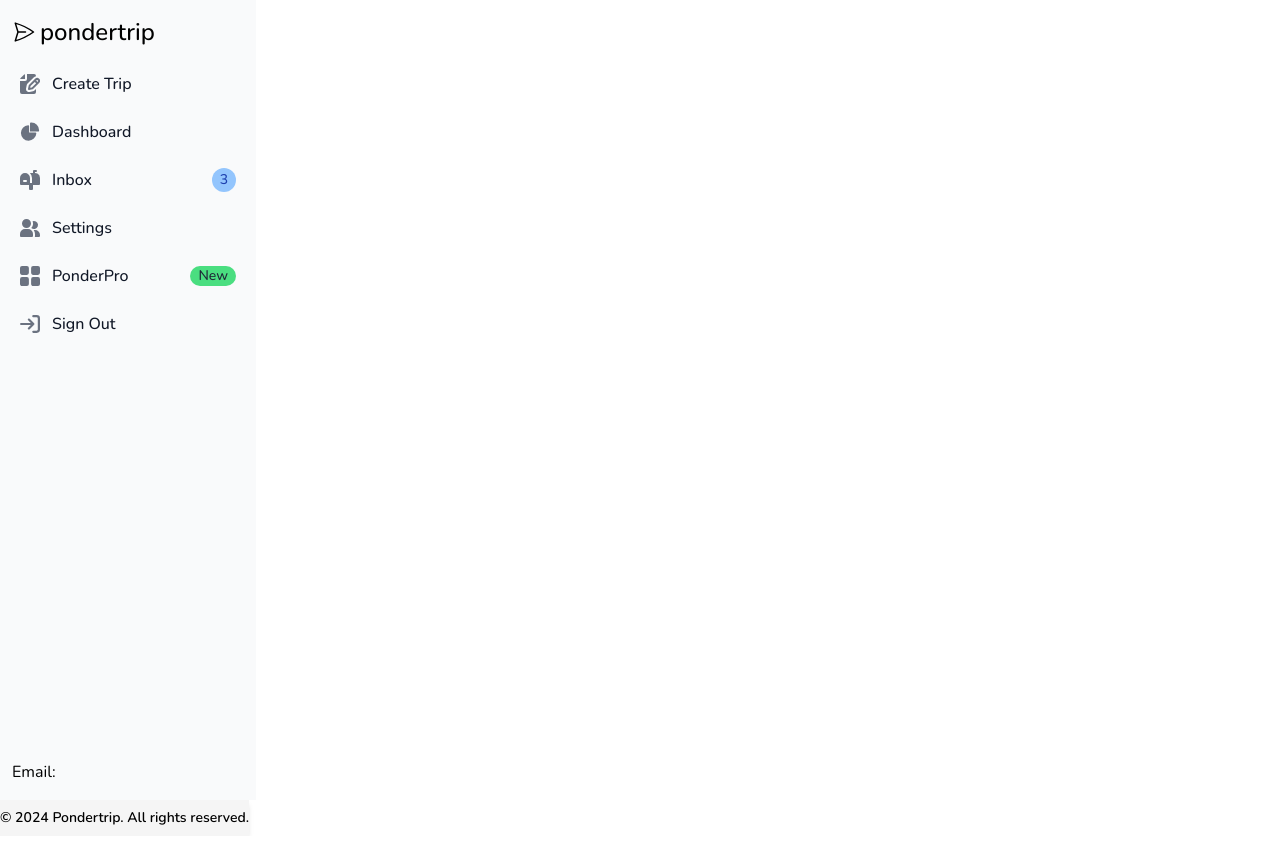
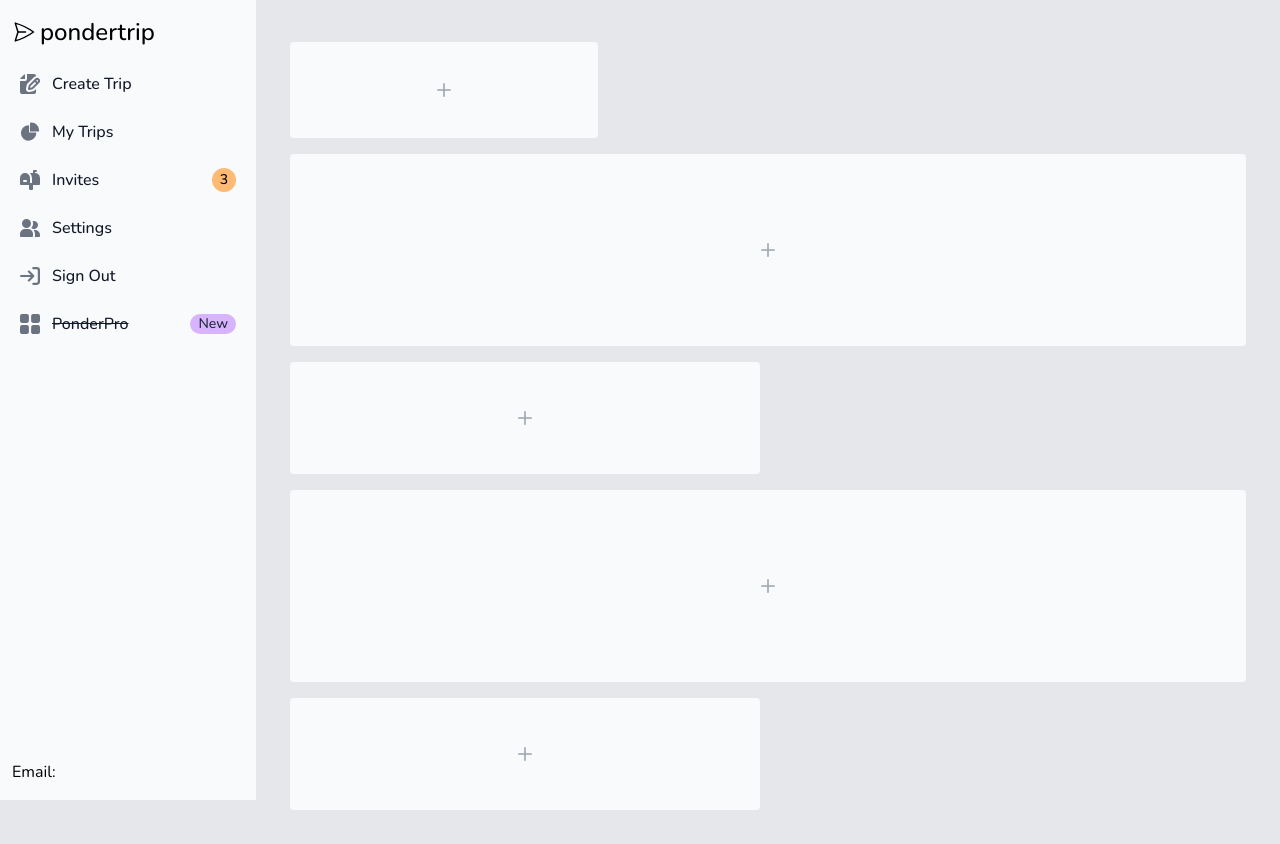
Before and after one commit to Grupith/pondertrip, a Next.js app: page /dashboard in a window 1280 px wide. Built offline with nearby package versions, Linux system fonts and the light colour scheme; no server answers.

Commit message:
setup sidebar links

```diff
--- a/app/Firebase.ts
+++ b/app/Firebase.ts
@@ -1,6 +1,6 @@
 // Import the functions you need from the SDKs you need
 import { initializeApp } from "firebase/app"
-import { getAnalytics } from "firebase/analytics"
+import { getAnalytics, isSupported } from "firebase/analytics"
 import { getAuth } from "firebase/auth"
 
 // TODO: Add SDKs for Firebase products that you want to use
@@ -19,7 +19,7 @@ const firebaseConfig = {
 }
 // Initialize Firebase
 const app = initializeApp(firebaseConfig)
-const analytics = getAnalytics(app)
+const analytics = isSupported().then((yes) => (yes ? getAnalytics(app) : null))
 const auth = getAuth(app)
 
 export { auth }
--- a/app/components/Sidebar.tsx
+++ b/app/components/Sidebar.tsx
@@ -80,8 +80,8 @@ export default function Sidebar() {
                 </a>
               </li>
               <li>
-                <a
-                  href="#"
+                <Link
+                  href="/dashboard"
                   className="flex items-center p-2 text-gray-900 rounded-lg dark:text-white hover:bg-gray-100 dark:hover:bg-gray-700 group"
                 >
                   <svg
@@ -94,8 +94,8 @@ export default function Sidebar() {
                     <path d="M16.975 11H10V4.025a1 1 0 0 0-1.066-.998 8.5 8.5 0 1 0 9.039 9.039.999.999 0 0 0-1-1.066h.002Z" />
                     <path d="M12.5 0c-.157 0-.311.01-.565.027A1 1 0 0 0 11 1.02V10h8.975a1 1 0 0 0 1-.935c.013-.188.028-.374.028-.565A8.51 8.51 0 0 0 12.5 0Z" />
                   </svg>
-                  <span className="ms-3">Dashboard</span>
-                </a>
+                  <span className="ms-3">My Trips</span>
+                </Link>
               </li>
               <li>
                 <a
@@ -111,15 +111,15 @@ export default function Sidebar() {
                   >
                     <path d="m17.418 3.623-.018-.008a6.713 6.713 0 0 0-2.4-.569V2h1a1 1 0 1 0 0-2h-2a1 1 0 0 0-1 1v2H9.89A6.977 6.977 0 0 1 12 8v5h-2V8A5 5 0 1 0 0 8v6a1 1 0 0 0 1 1h8v4a1 1 0 0 0 1 1h2a1 1 0 0 0 1-1v-4h6a1 1 0 0 0 1-1V8a5 5 0 0 0-2.582-4.377ZM6 12H4a1 1 0 0 1 0-2h2a1 1 0 0 1 0 2Z" />
                   </svg>
-                  <span className="flex-1 ms-3 whitespace-nowrap">Inbox</span>
-                  <span className="inline-flex items-center justify-center w-3 h-3 p-3 ms-3 text-sm font-medium text-blue-800 bg-blue-300 rounded-full dark:bg-blue-900 dark:text-blue-300">
+                  <span className="flex-1 ms-3 whitespace-nowrap">Invites</span>
+                  <span className="inline-flex items-center justify-center w-3 h-3 p-3 ms-3 text-sm font-medium text-black bg-orange-300 rounded-full dark:bg-blue-900 dark:text-blue-300">
                     3
                   </span>
                 </a>
               </li>
               <li>
-                <a
-                  href="#"
+                <Link
+                  href="/dashboard/settings"
                   className="flex items-center p-2 text-gray-900 rounded-lg dark:text-white hover:bg-gray-100 dark:hover:bg-gray-700 group"
                 >
                   <svg
@@ -134,30 +134,9 @@ export default function Sidebar() {
                   <span className="flex-1 ms-3 whitespace-nowrap">
                     Settings
                   </span>
-                </a>
+                </Link>
               </li>
-              <li>
-                <a
-                  href="#"
-                  className="flex items-center p-2 text-gray-900 rounded-lg dark:text-white hover:bg-gray-100 dark:hover:bg-gray-700 group"
-                >
-                  <svg
-                    className="flex-shrink-0 w-5 h-5 text-gray-500 transition duration-75 dark:text-gray-400 group-hover:text-gray-900 dark:group-hover:text-white"
-                    aria-hidden="true"
-                    xmlns="http://www.w3.org/2000/svg"
-                    fill="currentColor"
-                    viewBox="0 0 18 18"
-                  >
-                    <path d="M6.143 0H1.857A1.857 1.857 0 0 0 0 1.857v4.286C0 7.169.831 8 1.857 8h4.286A1.857 1.857 0 0 0 8 6.143V1.857A1.857 1.857 0 0 0 6.143 0Zm10 0h-4.286A1.857 1.857 0 0 0 10 1.857v4.286C10 7.169 10.831 8 11.857 8h4.286A1.857 1.857 0 0 0 18 6.143V1.857A1.857 1.857 0 0 0 16.143 0Zm-10 10H1.857A1.857 1.857 0 0 0 0 11.857v4.286C0 17.169.831 18 1.857 18h4.286A1.857 1.857 0 0 0 8 16.143v-4.286A1.857 1.857 0 0 0 6.143 10Zm10 0h-4.286A1.857 1.857 0 0 0 10 11.857v4.286c0 1.026.831 1.857 1.857 1.857h4.286A1.857 1.857 0 0 0 18 16.143v-4.286A1.857 1.857 0 0 0 16.143 10Z" />
-                  </svg>
-                  <span className="flex-1 ms-3 whitespace-nowrap">
-                    PonderPro
-                  </span>
-                  <span className="inline-flex items-center justify-center px-2 ms-3 text-sm font-medium text-gray-800 bg-green-400 rounded-full dark:bg-gray-700 dark:text-gray-300">
-                    New
-                  </span>
-                </a>
-              </li>
+
               <li
                 onClick={() => {
                   signOut()
@@ -189,6 +168,28 @@ export default function Sidebar() {
                   </span>
                 </a>
               </li>
+              <li>
+                <a
+                  href="#"
+                  className="flex items-center p-2 text-gray-900 rounded-lg dark:text-white hover:bg-gray-100 dark:hover:bg-gray-700 group"
+                >
+                  <svg
+                    className="flex-shrink-0 w-5 h-5 text-gray-500 transition duration-75 dark:text-gray-400 group-hover:text-gray-900 dark:group-hover:text-white"
+                    aria-hidden="true"
+                    xmlns="http://www.w3.org/2000/svg"
+                    fill="currentColor"
+                    viewBox="0 0 18 18"
+                  >
+                    <path d="M6.143 0H1.857A1.857 1.857 0 0 0 0 1.857v4.286C0 7.169.831 8 1.857 8h4.286A1.857 1.857 0 0 0 8 6.143V1.857A1.857 1.857 0 0 0 6.143 0Zm10 0h-4.286A1.857 1.857 0 0 0 10 1.857v4.286C10 7.169 10.831 8 11.857 8h4.286A1.857 1.857 0 0 0 18 6.143V1.857A1.857 1.857 0 0 0 16.143 0Zm-10 10H1.857A1.857 1.857 0 0 0 0 11.857v4.286C0 17.169.831 18 1.857 18h4.286A1.857 1.857 0 0 0 8 16.143v-4.286A1.857 1.857 0 0 0 6.143 10Zm10 0h-4.286A1.857 1.857 0 0 0 10 11.857v4.286c0 1.026.831 1.857 1.857 1.857h4.286A1.857 1.857 0 0 0 18 16.143v-4.286A1.857 1.857 0 0 0 16.143 10Z" />
+                  </svg>
+                  <span className="flex-1 ms-3 whitespace-nowrap line-through">
+                    PonderPro
+                  </span>
+                  <span className="inline-flex items-center justify-center px-2 ms-3 text-sm font-medium text-gray-800 bg-purple-300 rounded-full dark:bg-gray-700 dark:text-gray-300">
+                    New
+                  </span>
+                </a>
+              </li>
             </ul>
           </div>
           <p>Email: {user && user.email}</p>
--- a/app/dashboard/page.tsx
+++ b/app/dashboard/page.tsx
@@ -1,38 +1,128 @@
 "use client"
 import React from "react"
 import { useTheme } from "../ThemeContext"
-import { useAuth } from "../FirebaseContext"
-import { useRouter } from "next/navigation"
 import Sidebar from "../components/Sidebar"
 
 export default function Dashboard() {
   const { darkMode } = useTheme()
-  const { user, signOut } = useAuth()
-  const router = useRouter()
   return (
-    <div className="flex">
+    <div className="">
       <Sidebar />
       <main className={`${darkMode ? "dark" : ""} `}>
-        <div className="pt-2 min-h-screen overflow-hidden fade-in-0 animate-in animate-out duration-700 bg-neutral-100 dark:bg-slate-900 dark:text-white">
-          <div>
-            <h1 className="text-3xl font-bold">Dashboard</h1>
-            <p className="text-xl mt-4 font-bold">
-              Email: {user && user.email}
-            </p>
-            <button
-              onClick={() => {
-                signOut()
-                router.push("/")
-              }}
-              className="mt-4"
-            >
-              Sign out
-            </button>
+        <div className="pt-2 min-h-screen overflow-hidden fade-in-0 animate-in animate-out duration-700 bg-gray-200 dark:bg-slate-900 dark:text-white">
+          {/* Dashboard View */}
+          <div className="p-4 sm:ml-64">
+            <div className="p-4 border-2 border-gray-200 border-dashed rounded-lg dark:border-gray-700">
+              <div className="grid grid-cols-3 gap-4 mb-4">
+                {/* Repeat this block as needed */}
+                <div className="flex items-center justify-center h-24 rounded bg-slate-50 dark:bg-gray-800">
+                  <p className="text-2xl text-gray-400 dark:text-gray-500">
+                    <svg
+                      className="w-3.5 h-3.5"
+                      aria-hidden="true"
+                      xmlns="http://www.w3.org/2000/svg"
+                      fill="none"
+                      viewBox="0 0 18 18"
+                    >
+                      <path
+                        stroke="currentColor"
+                        strokeLinecap="round"
+                        strokeLinejoin="round"
+                        strokeWidth="2"
+                        d="M9 1v16M1 9h16"
+                      />
+                    </svg>
+                  </p>
+                </div>
+                {/* End of repeatable block */}
+              </div>
+              <div className="flex items-center justify-center h-48 mb-4 rounded bg-gray-50 dark:bg-gray-800">
+                <p className="text-2xl text-gray-400 dark:text-gray-500">
+                  <svg
+                    className="w-3.5 h-3.5"
+                    aria-hidden="true"
+                    xmlns="http://www.w3.org/2000/svg"
+                    fill="none"
+                    viewBox="0 0 18 18"
+                  >
+                    <path
+                      stroke="currentColor"
+                      strokeLinecap="round"
+                      strokeLinejoin="round"
+                      strokeWidth="2"
+                      d="M9 1v16M1 9h16"
+                    />
+                  </svg>
+                </p>
+              </div>
+              <div className="grid grid-cols-2 gap-4 mb-4">
+                {/* Repeat this block as needed */}
+                <div className="flex items-center justify-center rounded bg-gray-50 h-28 dark:bg-gray-800">
+                  <p className="text-2xl text-gray-400 dark:text-gray-500">
+                    <svg
+                      className="w-3.5 h-3.5"
+                      aria-hidden="true"
+                      xmlns="http://www.w3.org/2000/svg"
+                      fill="none"
+                      viewBox="0 0 18 18"
+                    >
+                      <path
+                        stroke="currentColor"
+                        strokeLinecap="round"
+                        strokeLinejoin="round"
+                        strokeWidth="2"
+                        d="M9 1v16M1 9h16"
+                      />
+                    </svg>
+                  </p>
+                </div>
+                {/* End of repeatable block */}
+              </div>
+              <div className="flex items-center justify-center h-48 mb-4 rounded bg-gray-50 dark:bg-gray-800">
+                <p className="text-2xl text-gray-400 dark:text-gray-500">
+                  <svg
+                    className="w-3.5 h-3.5"
+                    aria-hidden="true"
+                    xmlns="http://www.w3.org/2000/svg"
+                    fill="none"
+                    viewBox="0 0 18 18"
+                  >
+                    <path
+                      stroke="currentColor"
+                      strokeLinecap="round"
+                      strokeLinejoin="round"
+                      strokeWidth="2"
+                      d="M9 1v16M1 9h16"
+                    />
+                  </svg>
+                </p>
+              </div>
+              <div className="grid grid-cols-2 gap-4">
+                {/* Repeat this block as needed */}
+                <div className="flex items-center justify-center rounded bg-gray-50 h-28 dark:bg-gray-800">
+                  <p className="text-2xl text-gray-400 dark:text-gray-500">
+                    <svg
+                      className="w-3.5 h-3.5"
+                      aria-hidden="true"
+                      xmlns="http://www.w3.org/2000/svg"
+                      fill="none"
+                      viewBox="0 0 18 18"
+                    >
+                      <path
+                        stroke="currentColor"
+                        strokeLinecap="round"
+                        strokeLinejoin="round"
+                        strokeWidth="2"
+                        d="M9 1v16M1 9h16"
+                      />
+                    </svg>
+                  </p>
+                </div>
+                {/* End of repeatable block */}
+              </div>
+            </div>
           </div>
         </div>
-        <footer className="font-semibold text-sm text-center py-2 bg-neutral-100 shadow-md dark:bg-slate-900 dark:text-gray-300">
-          <span>© 2024 Pondertrip. All rights reserved.</span>
-        </footer>
       </main>
     </div>
   )
--- /dev/null
+++ b/app/dashboard/settings/page.tsx
@@ -0,0 +1,19 @@
+"use client"
+import { useTheme } from "@/app/ThemeContext"
+import Sidebar from "@/app/components/Sidebar"
+import React from "react"
+
+export default function Settings() {
+  const { darkMode } = useTheme()
+  return (
+    <div>
+      <Sidebar />
+      <main className={`${darkMode ? "dark" : ""} `}>
+        <div className="pt-2 min-h-screen overflow-hidden fade-in-0 animate-in animate-out duration-700 bg-gray-200 dark:bg-slate-900 dark:text-white">
+          {/* Settings View */}
+          <h1 className="ml-64">Settings</h1>
+        </div>
+      </main>
+    </div>
+  )
+}
--- a/app/login/page.tsx
+++ b/app/login/page.tsx
@@ -26,8 +26,8 @@ export default function Login() {
   }
   return (
     <div className={`${darkMode ? "dark" : ""} `}>
-      <section className="bg-neutral-100 dark:bg-slate-900">
-        <div className="flex flex-col items-center justify-center px-6 py-8 mx-auto md:h-screen lg:py-0">
+      <section className="bg-neutral-100 dark:bg-slate-900 min-h-screen">
+        <div className="flex flex-col items-center justify-center px-6 py-8 mx-auto md:h-screen lg:py-0 dark:bg-slate-900">
           <Link href="/">
             <div className="flex items-center space-x-1 cursor-pointer mb-10 text-black dark:text-white">
               <svg
--- a/app/page.tsx
+++ b/app/page.tsx
@@ -72,7 +72,11 @@ export default function Home() {
         <h3 className="text-center text-4xl mt-20 font-medium">
           Organize all your trips with ease
         </h3>
-        <p className="text-center mt-20">Screenshots of app</p>
+        <div className="flex justify-center">
+          <Link href="/dashboard" className="text-center mt-20">
+            Navigate to Dashboard
+          </Link>
+        </div>
       </div>
       <footer className="font-semibold text-sm text-center py-2 bg-neutral-100 shadow-md dark:bg-slate-900 dark:text-gray-300">
         <span>© 2024 Pondertrip. All rights reserved.</span>
--- a/app/register/page.tsx
+++ b/app/register/page.tsx
@@ -35,7 +35,7 @@ export default function Register() {
 
   return (
     <div className={`${darkMode ? "dark" : ""} `}>
-      <section className="bg-neutral-100 min-h-screen">
+      <section className="bg-neutral-100 min-h-screen dark:bg-slate-900">
         <div className="flex flex-col items-center justify-center px-6 py-8 mx-auto md:h-screen lg:py-0 dark:bg-slate-900">
           <Link href="/">
             <div className="flex items-center space-x-1 cursor-pointer mb-10 text-black dark:text-white">
```
